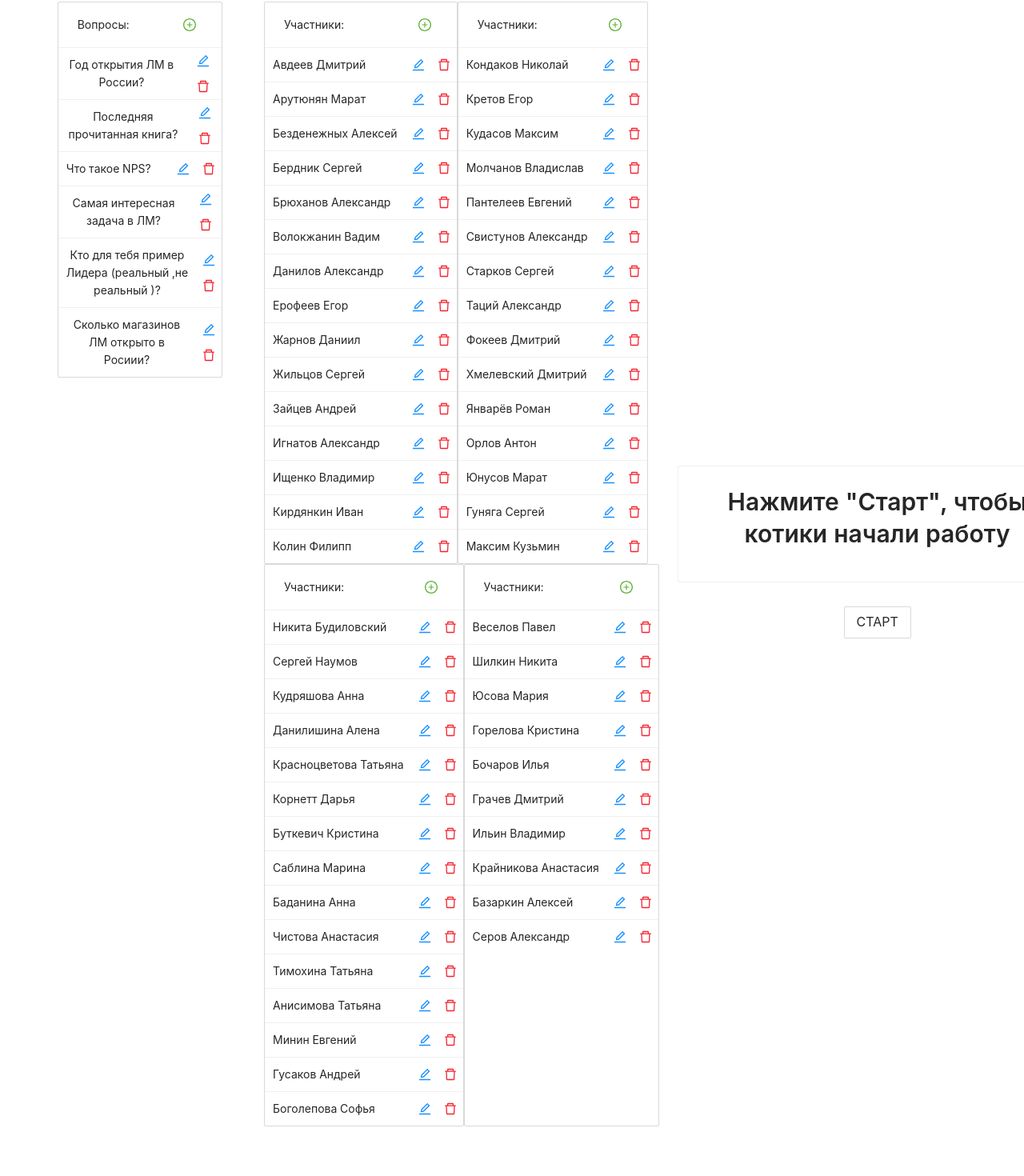
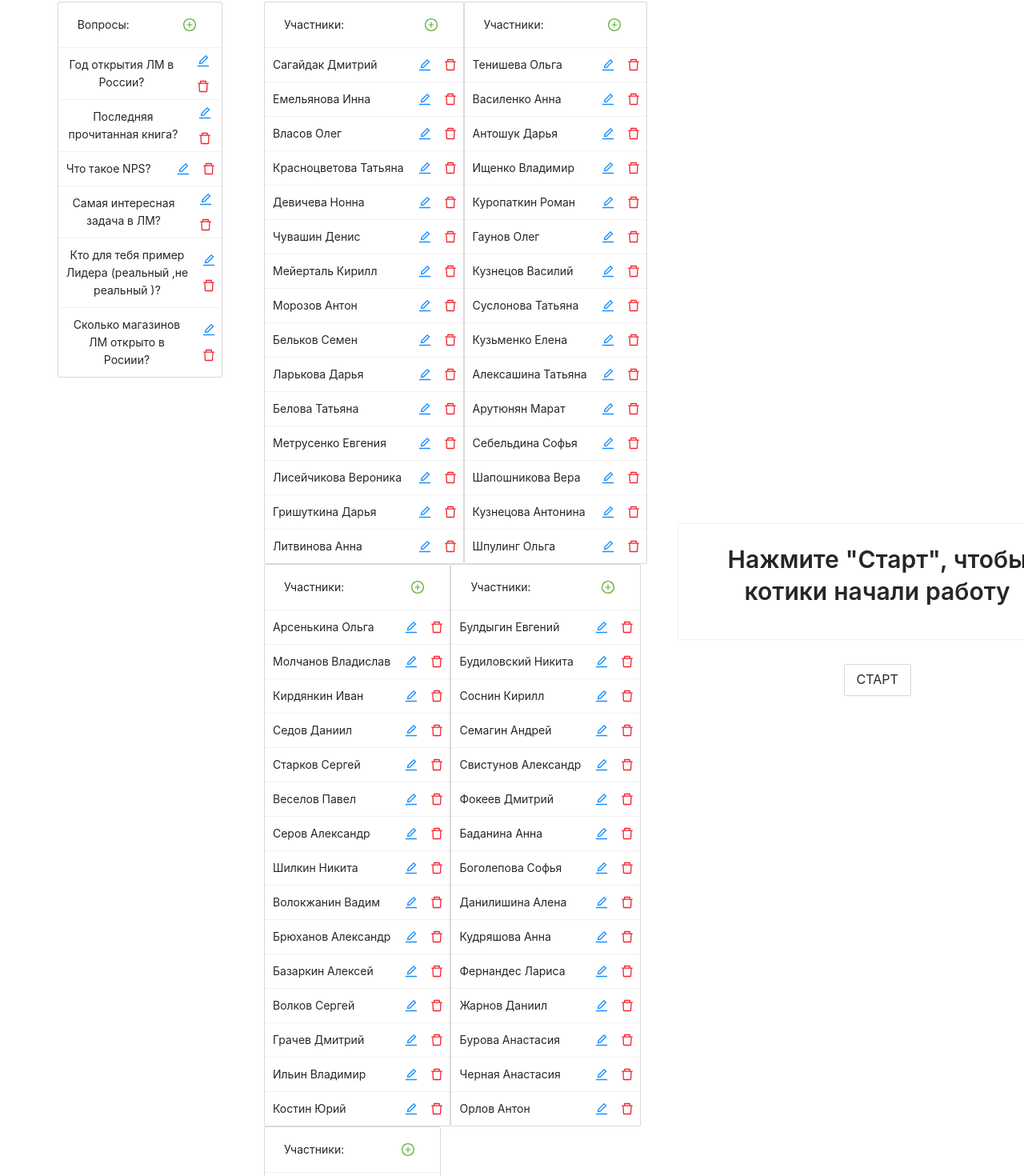
Before and after one commit to albru/random-question-game, a React (Create React App) app: page / in a window 1280 px wide. Shown: the part 404-1874 px from the top of the page at 80% size. Before the commit the page ends 1832 px from the top, so only its background shows below. Built offline with nearby package versions, Linux system fonts and the light colour scheme.

Commit message:
Update consts.js

```diff
--- a/src/consts.js
+++ b/src/consts.js
@@ -8,59 +8,66 @@ export const QUESTIONS = [
 ];
 
 export const PEOPLE = [
-    'Авдеев Дмитрий',
-    'Арутюнян Марат',
-    'Безденежных Алексей',
-    'Бердник Сергей',
-    'Брюханов Александр',
-    'Волокжанин Вадим',
-    'Данилов Александр',
-    'Ерофеев Егор',
-    'Жарнов Даниил',
-    'Жильцов Сергей',
-    'Зайцев Андрей',
-    'Игнатов Александр',
-    'Ищенко Владимир',
-    'Кирдянкин Иван',
-    'Колин Филипп',
-    'Кондаков Николай',
-    'Кретов Егор',
-    'Кудасов Максим',
-    'Молчанов Владислав',
-    'Пантелеев Евгений',
-    'Свистунов Александр',
-    'Старков Сергей',
-    'Таций Александр',
-    'Фокеев Дмитрий',
-    'Хмелевский Дмитрий',
-    'Январёв Роман',
-    'Орлов Антон',
-    'Юнусов Марат',
-    'Гуняга Сергей',
-    'Максим Кузьмин',
-    'Никита Будиловский',
-    'Сергей Наумов',
-    'Кудряшова Анна',
-    'Данилишина Алена',
-    'Красноцветова Татьяна',
-    'Корнетт Дарья',
-    'Буткевич Кристина',
-    'Саблина Марина',
-    'Баданина Анна',
-    'Чистова Анастасия',
-    'Тимохина Татьяна',
-    'Анисимова Татьяна',
-    'Минин Евгений',
-    'Гусаков Андрей',
-    'Боголепова Софья',
-    'Веселов Павел',
-    'Шилкин Никита',
-    'Юсова Мария',
-    'Горелова Кристина',
-    'Бочаров Илья',
-    'Грачев Дмитрий',
-    'Ильин Владимир',
-    'Крайникова Анастасия',
-    'Базаркин Алексей',
-    'Серов Александр'
+'Сагайдак Дмитрий',
+'Емельянова Инна',
+'Власов Олег',
+'Красноцветова Татьяна',
+'Девичева Нонна',
+'Чувашин Денис',
+'Мейерталь Кирилл',
+'Морозов Антон',
+'Бельков Семен',
+'Ларькова Дарья',
+'Белова Татьяна',
+'Метрусенко Евгения',
+'Лисейчикова Вероника',
+'Гришуткина Дарья',
+'Литвинова Анна',
+'Тенишева Ольга',
+'Василенко Анна',
+'Антошук Дарья',
+'Ищенко Владимир',
+'Куропаткин Роман',
+'Гаунов Олег',
+'Кузнецов Василий',
+'Суслонова Татьяна',
+'Кузьменко Елена',
+'Алексашина Татьяна',
+'Арутюнян Марат',
+'Себельдина Софья',
+'Шапошникова Вера',
+'Кузнецова Антонина',
+'Шпулинг Ольга',
+'Арсенькина Ольга',
+'Молчанов Владислав',
+'Кирдянкин Иван',
+'Седов Даниил',
+'Старков Сергей',
+'Веселов Павел',
+'Серов Александр',
+'Шилкин Никита',
+'Волокжанин Вадим',
+'Брюханов Александр',
+'Базаркин Алексей',
+'Волков Сергей',
+'Грачев Дмитрий',
+'Ильин Владимир',
+'Костин Юрий',
+'Булдыгин Евгений',
+'Будиловский Никита',
+'Соснин Кирилл',
+'Семагин Андрей',
+'Свистунов Александр',
+'Фокеев Дмитрий',
+'Баданина Анна',
+'Боголепова Софья',
+'Данилишина Алена',
+'Кудряшова Анна',
+'Фернандес Лариса',
+'Жарнов Даниил',
+'Бурова Анастасия',
+'Черная Анастасия',
+'Орлов Антон',
+'Дягилев Вадим',
+'Вероника Русинова'
 ];
```
